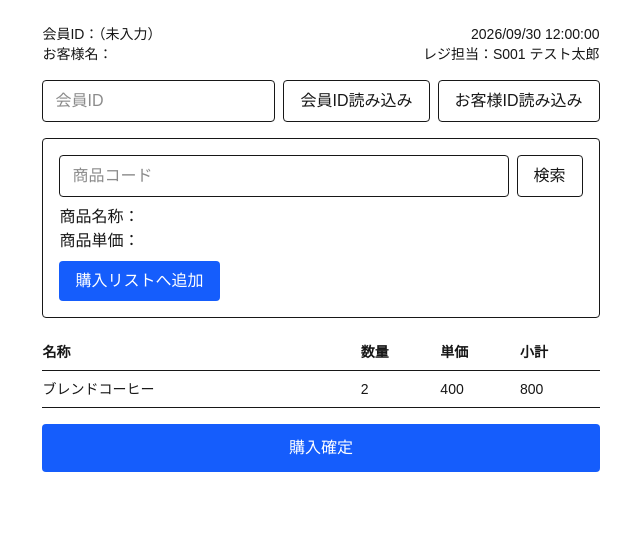
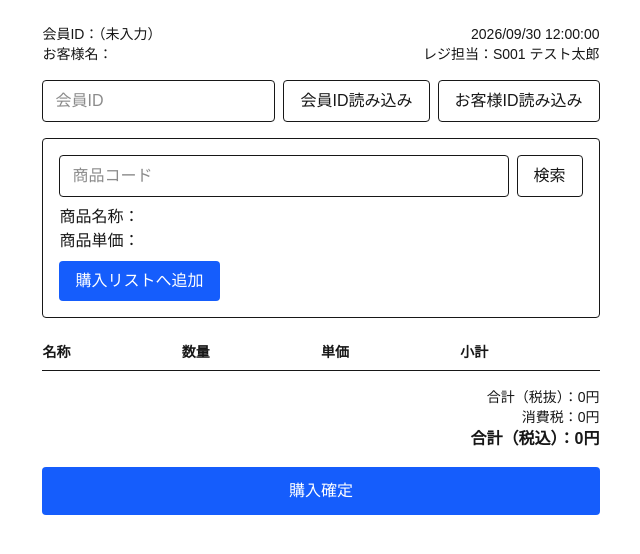
Before and after one commit to yoshiaendo1027-commits/tech0-pos-application, a Next.js app in the folder frontend/: page /pos in a window 1280 px wide. Shown: the top 554 px of the page, without its empty margins (319-959 px from the left). Built offline with nearby package versions, Linux system fonts and the light colour scheme.

Commit message:
Lv1のフロントの主要な流れ（検索、追加、合計、購入確定、クリア）は、ダミーデータで動く

```diff
--- a/frontend/app/pos/page.tsx
+++ b/frontend/app/pos/page.tsx
@@ -1,11 +1,19 @@
 'use client';
 import { useState } from 'react';
 
-// ★追加1：商品の型と、商品名簿（ダミー）
 type Product = {
   code: string;
   name: string;
   price: number;
+};
+
+// ★③-1：購入リストの1行分の型
+type CartItem = {
+  id: string; // 行を区別する番号（同じ商品が2行になるため必要）
+  code: string;
+  name: string;
+  price: number;
+  quantity: number;
 };
 
 const DUMMY_PRODUCTS: Product[] = [
@@ -14,15 +22,18 @@ const DUMMY_PRODUCTS: Product[] = [
   { code: '1003', name: 'ホットコーラ', price: 500 },
 ];
 
+// ダミー：あとで tax_rates（税率マスタ）から取得する
+const TAX_RATE_PERCENT = 10;
+
 export default function PosPage() {
   const [productCode, setProductCode] = useState('');
+  const [message, setMessage] = useState('');
+  const [foundProduct, setFoundProduct] = useState<Product | null>(null);
+  // ★③-2：購入リストを覚える箱（最初は空）
+  const [cartItems, setCartItems] = useState<CartItem[]>([]);
+    // ★⑤-1：合計ポップアップを出すかどうか
+  const [showTotal, setShowTotal] = useState(false);
 
-  const [message, setMessage] = useState('');
-
-  // ★追加2：見つかった商品を覚える箱（最初は何もなし）
-  const [foundProduct, setFoundProduct] = useState<Product | null>(null);
-
-  // ★追加3：検索ボタンを押した時にやること
   const handleSearch = () => {
     const product = DUMMY_PRODUCTS.find((p) => p.code === productCode);
 
@@ -34,6 +45,57 @@ export default function PosPage() {
       setMessage('商品がマスタ未登録です');
     }
   };
+
+  // ★③-3：「購入リストへ追加」を押した時にやること
+  const handleAdd = () => {
+    if (!foundProduct) {
+      setMessage('先に商品を検索してください');
+      return;
+    }
+
+
+
+    const newItem: CartItem = {
+      id: crypto.randomUUID(),
+      code: foundProduct.code,
+      name: foundProduct.name,
+      price: foundProduct.price,
+      quantity: 1,
+    };
+
+    setCartItems([...cartItems, newItem]);
+
+    // 次の商品を登録できるよう、入力と表示をクリアする
+    setProductCode('');
+    setFoundProduct(null);
+    setMessage('');
+  };
+
+  // ★⑤-2a：「購入確定」を押した時（あとでここにAPI呼び出しが入る）
+  const handleConfirm = () => {
+    if (cartItems.length === 0) {
+      setMessage('購入リストが空です');
+      return;
+    }
+    setShowTotal(true);
+  };
+
+  // ★⑤-2b：ポップアップを閉じた時（画面をすべてクリアする）
+  const handleClose = () => {
+    setShowTotal(false);
+    setCartItems([]);
+    setProductCode('');
+    setFoundProduct(null);
+    setMessage('');
+  };
+
+  // ★④-2：合計の計算（useState にせず、毎回 cartItems から計算する）
+  const totalWithoutTax = cartItems.reduce(
+    (sum, item) => sum + item.price * item.quantity,
+    0
+  );
+  const taxAmount = Math.floor((totalWithoutTax * TAX_RATE_PERCENT) / 100);
+  const totalWithTax = totalWithoutTax + taxAmount;
 
   return (
     <main className="mx-auto max-w-3xl p-6">
@@ -70,16 +132,19 @@ export default function PosPage() {
             placeholder="商品コード"
             className="flex-1 rounded border px-3 py-2"
           />
-          {/* ★追加4-a：ボタンと handleSearch をつなぐ */}
           <button onClick={handleSearch} className="rounded border px-4 py-2">
             検索
           </button>
         </div>
-        {/* ★追加4-b：トレイの中身を画面に出す */}
         <p>商品名称：{foundProduct ? foundProduct.name : ''}</p>
         <p>商品単価：{foundProduct ? `${foundProduct.price}円` : ''}</p>
         {message && <p className="text-sm text-red-600">{message}</p>}
-        <button className="mt-2 rounded bg-blue-600 px-4 py-2 text-white">
+
+        {/* ★③-4：ボタンと handleAdd をつなぐ */}
+        <button
+          onClick={handleAdd}
+          className="mt-2 rounded bg-blue-600 px-4 py-2 text-white"
+        >
           購入リストへ追加
         </button>
       </div>
@@ -95,19 +160,50 @@ export default function PosPage() {
           </tr>
         </thead>
         <tbody>
-          <tr className="border-b">
-            <td className="py-2">ブレンドコーヒー</td>
-            <td>2</td>
-            <td>400</td>
-            <td>800</td>
+          {/* ★③-5：cartItems の中身から、行を自動で作る */}
+          {cartItems.map((item) => (
+            <tr key={item.id} className="border-b">
+              <td className="py-2">{item.name}</td>
+              <td>{item.quantity}</td>
+              <td>{item.price}</td>
+              <td>{item.price * item.quantity}</td>
             </tr>
+          ))}
         </tbody>
       </table>
 
+      <div className="mb-4 text-right text-sm">
+       <p>合計（税抜）：{totalWithoutTax}円</p>
+       <p>消費税：{taxAmount}円</p>
+       <p className="text-base font-semibold">合計（税込）：{totalWithTax}円</p>
+     </div>
+
       {/* 購入確定 */}
-      <button className="w-full rounded bg-blue-600 py-3 text-white">
+      <button
+        onClick={handleConfirm}
+        className="w-full rounded bg-blue-600 py-3 text-white"
+      >
         購入確定
       </button>
+
+      {/* ★⑤-4：合計金額のポップアップ */}
+      {showTotal && (
+        <div className="fixed inset-0 flex items-center justify-center bg-black/40">
+          <div className="w-full max-w-sm rounded bg-white p-6 text-center">
+            <p className="mb-4 text-lg font-semibold">合計金額</p>
+            <p>{totalWithTax}円（税込）</p>
+            <p className="mb-6">{totalWithoutTax}円（税抜）</p>
+            <button
+              onClick={handleClose}
+              className="w-full rounded bg-blue-600 py-2 text-white"
+            >
+              閉じる
+            </button>
+          </div>
+        </div>
+      )}
+
+
     </main>
   );
 }
```
Lines whose indentation alone changed are shown as unchanged.
